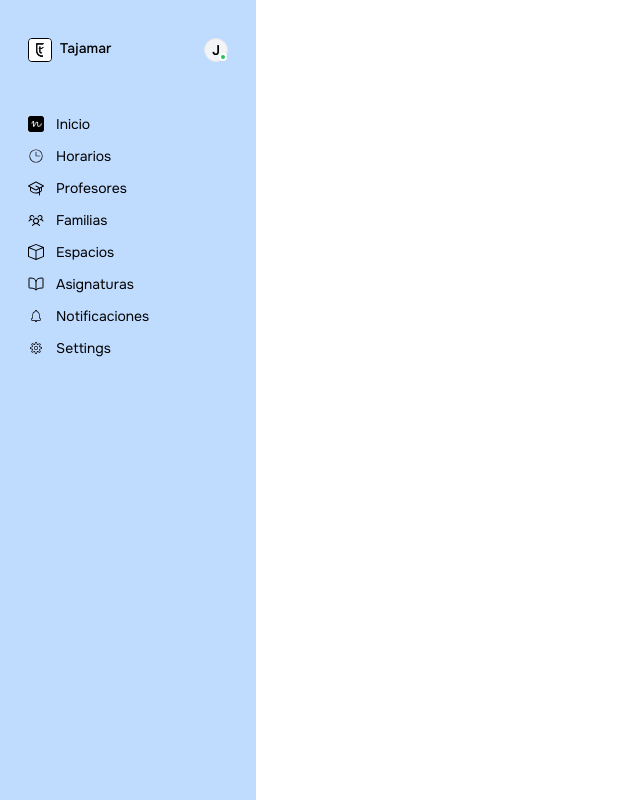
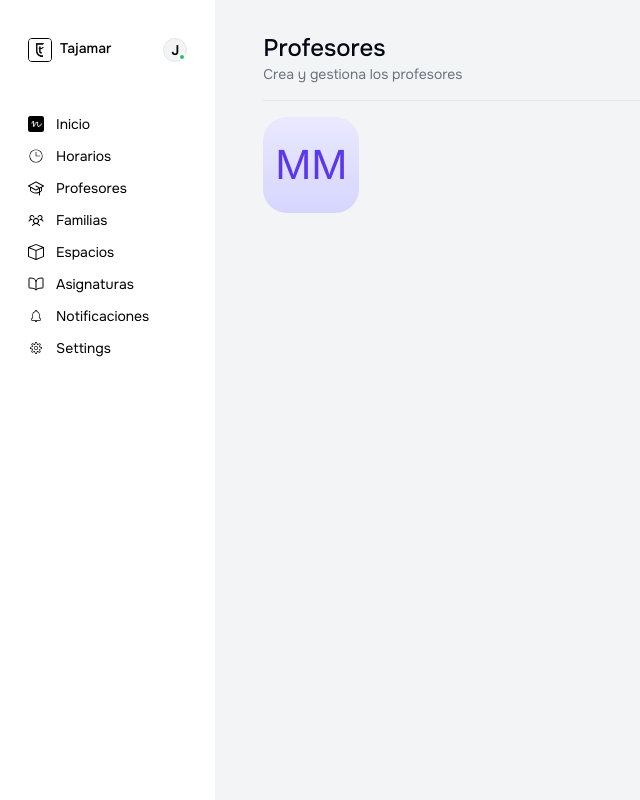
Before and after one commit to RickHalmoguera/dashboard-nuela, a React (Vite) app: page / in a window 1280 px wide. Shown: the whole page, without its empty margins (0-640 px from the left). Built offline with nearby package versions, Linux system fonts and the light colour scheme.

Commit message:
ADD: PROFESSOR TIOP CONTAINER

```diff
--- a/src/App.tsx
+++ b/src/App.tsx
@@ -1,12 +1,14 @@
+import MainContainer from "./components/MainContainer/MainContainer"
 import SideBar from "./components/SideBar/SideBar"
 
 function App() {
 
 
   return (
-    <>
-    <SideBar/>
-    </>
+    <div className="flex">
+      <SideBar/>
+      <MainContainer/>
+    </div>
   )
 }
 
--- /dev/null
+++ b/src/components/MainContainer/MainContainer.tsx
@@ -0,0 +1,11 @@
+import ProfesorContainer from "./ProfesorContainer";
+
+export default function MainContainer(){
+    return(
+        <div className="flex flex-col py-8 px-12 w-full bg-gray-100">
+            <ProfesorContainer/>
+
+        </div>
+
+    )
+}
--- /dev/null
+++ b/src/components/MainContainer/ProfesorContainer.tsx
@@ -0,0 +1,13 @@
+import ProfessorCard from "./ProfessorCard";
+
+export default function ProfesorContainer() {
+    return(
+        <>
+            <h1 className="text-gray-950 font-primary text-2xl font-medium">Profesores</h1>
+            <p className="text-gray-500 font-primary text-sm font-normal">Crea y gestiona los profesores</p>
+            <hr className="h-px w-full my-4 bg-gray-200 border-0 dark:bg-gray-200"></hr>
+            <ProfessorCard/>
+        </>
+    )
+
+}
--- /dev/null
+++ b/src/components/MainContainer/ProfessorCard.tsx
@@ -0,0 +1,10 @@
+
+export default function ProfessorCard(){
+    return(
+        <div className="flex gap-4">
+            <div className="bg-gradient-to-b from-gradient-top  to-gradient-bottom w-24 h-24 flex justify-center items-center font-secondary text-[40px] text-avatar-text-purple font-medium rounded-3xl">
+                MM
+            </div>
+        </div>
+    )
+}
--- a/src/components/SideBar/SideBar.tsx
+++ b/src/components/SideBar/SideBar.tsx
@@ -4,7 +4,7 @@ import TopContainer from "./TopContainer"
 export default function SideBar (){
     return(
         <>
-            <aside className='h-screen w-64 py-8 px-4 bg-blue-200'>
+            <aside className='h-screen w-64 py-8 px-4'>
                 <TopContainer/>
                 <NavLinkContainer/>
             </aside>
--- a/tailwind.config.js
+++ b/tailwind.config.js
@@ -5,6 +5,13 @@ export default {
     "./src/**/*.{js,ts,jsx,tsx}",
   ],
   theme: {
+    extend: {
+      colors:{
+        'gradient-top': '#EAE9FE',
+        'gradient-bottom': '#D6D5FF',
+        'avatar-text-purple':'#5C37EB'
+      }
+    },
     fontFamily: {
       primary: ['Onest', 'sans-serif'],
       secondary: ['Inter', 'sans-serif'],
```
